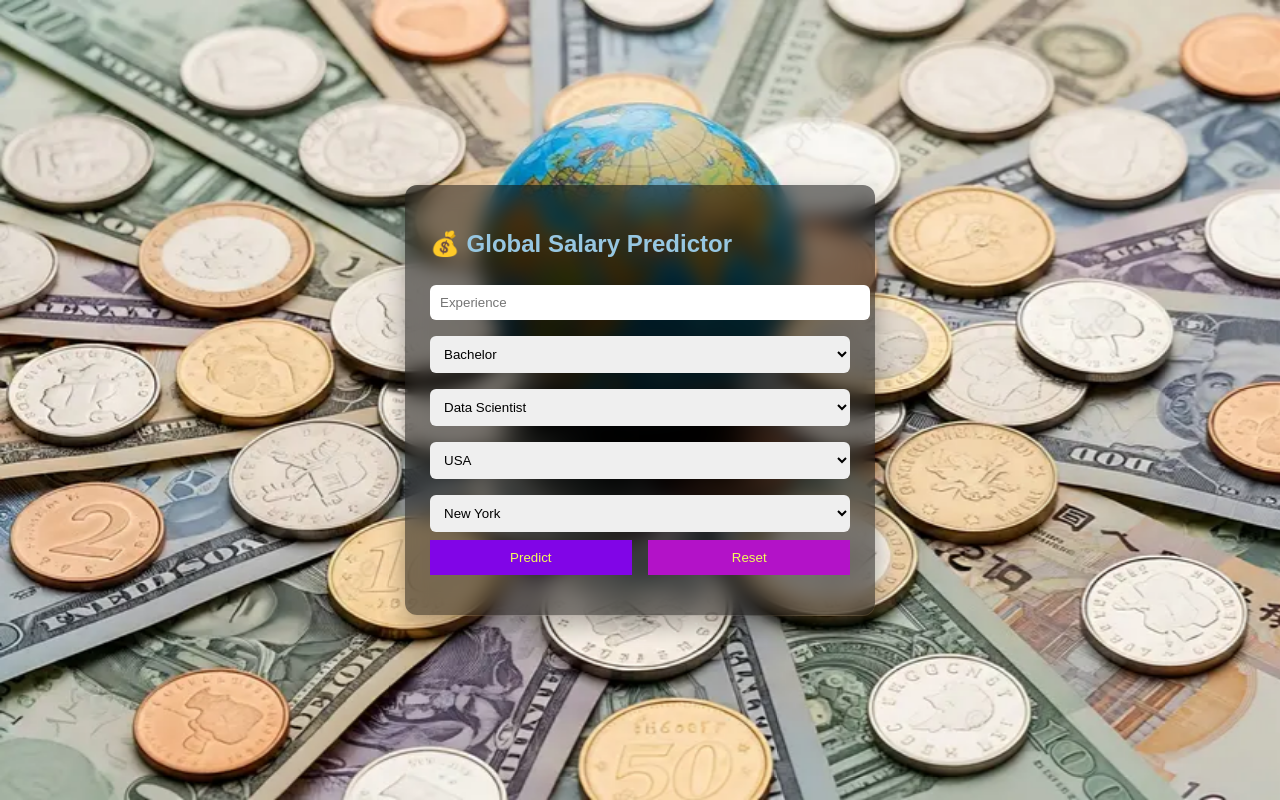
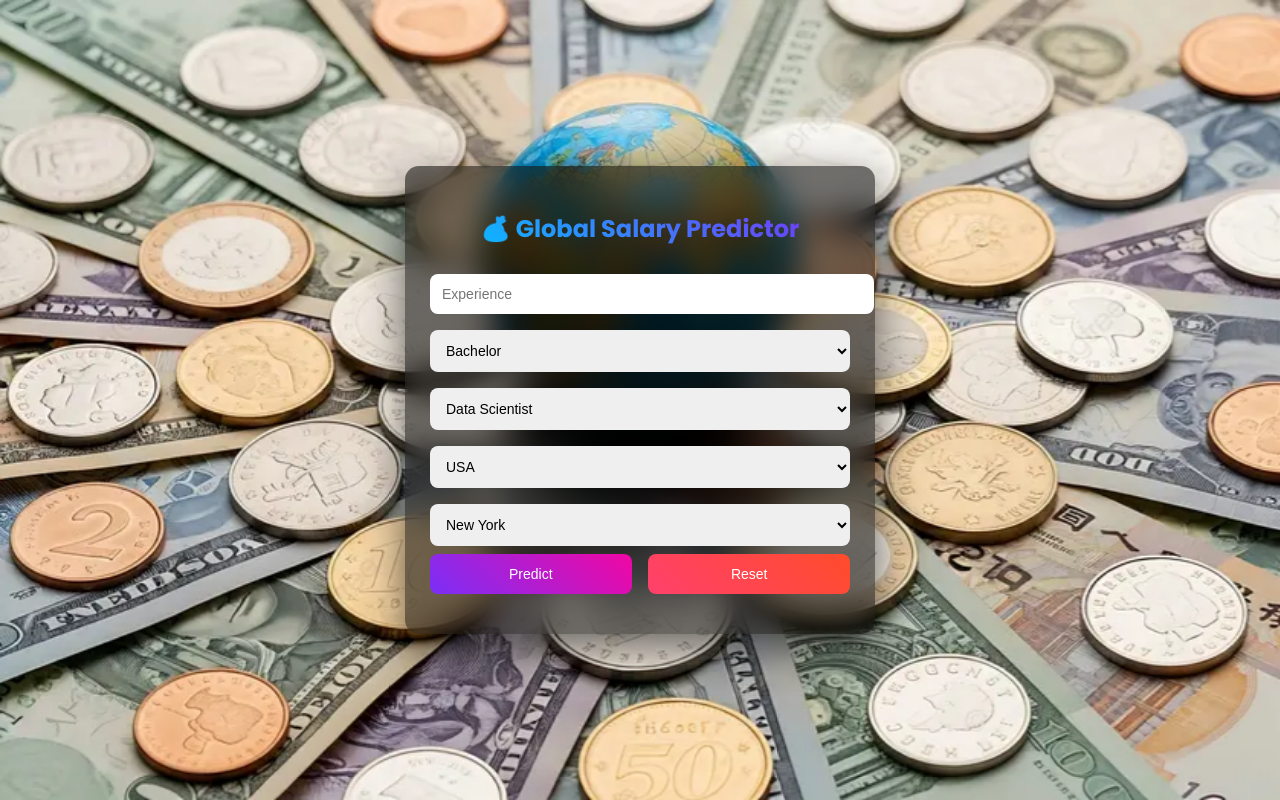
Before and after one commit to Syed07Asif/Global_Salary_Predictor, a Flask app: page / in a window 1280 px wide. Run offline with Flask 3, Linux system fonts and the light colour scheme; parts of the project's set-up code (start-up, migrations or seed data) failed here and were passed over.

Commit message:
Final version ready for deployment

```diff
--- a/templates/index.html
+++ b/templates/index.html
@@ -3,19 +3,23 @@
 <head>
     <title>Global Salary Predictor</title>
 
+    <meta name="viewport" content="width=device-width, initial-scale=1.0">
+
+    <!-- 🔥 GOOGLE FONTS -->
+    <link href="https://fonts.googleapis.com/css2?family=Poppins:wght@600;700&family=Inter:wght@300;400;500&display=swap" rel="stylesheet">
+
     <style>
         body {
             margin: 0;
-            font-family: Arial;
-            height: 100vh;
+            font-family: 'Inter', sans-serif;
+            min-height: 100vh;
             display: flex;
-            justify-content: center;   /* horizontal center */
-            align-items: center;       /* vertical center */
-            overflow: hidden;
+            justify-content: center;
+            align-items: center;
             background: url("/static/images/GSP_bg1.jpg") no-repeat center center/cover;
         }
 
-        /* Background slideshow */
+        /* Background */
         .background {
             position: fixed;
             width: 100%;
@@ -36,44 +40,87 @@
             opacity: 1;
         }
 
-        /* Glass card */
+        /* Container */
         .container {
-            width: 420px;
-            background: rgba(0, 0, 0, 0.5);
-             padding: 25px;
-            border-radius: 12px;
-            backdrop-filter: blur(10px);
-            box-shadow: 0px 10px 25px rgba(0,0,0,0.3);
-            color: rgb(151, 199, 225);
-}
+            width: 90%;
+            max-width: 420px;
+            background: rgba(0, 0, 0, 0.55);
+            padding: 25px;
+            border-radius: 14px;
+            backdrop-filter: blur(15px);
+            box-shadow: 0px 15px 45px rgba(0,0,0,0.6);
+            color: white;
+        }
+
+        /* 🔥 GRADIENT TITLE */
+        h2 {
+            font-family: 'Poppins', sans-serif;
+            text-align: center;
+            font-size: 24px;
+            background: linear-gradient(45deg, #00c6ff, #7b2ff7);
+            -webkit-background-clip: text;
+            -webkit-text-fill-color: transparent;
+            margin-bottom: 20px;
+        }
+
         input, select {
             width: 100%;
-            padding: 10px;
+            padding: 12px;
             margin: 8px 0;
-            border-radius: 6px;
+            border-radius: 8px;
             border: none;
+            font-size: 14px;
+        }
+
+        .btn-group {
+            display: flex;
+            justify-content: space-between;
         }
 
         button {
             width: 48%;
-            padding: 10px;
+            padding: 12px;
             border: none;
-            color: rgb(241, 252, 90);
+            color: white;
             cursor: pointer;
+            font-size: 14px;
+            border-radius: 8px;
+            transition: 0.3s;
         }
 
         .predict {
-            background: #8105e7;
+            background: linear-gradient(45deg, #7b2ff7, #f107a3);
         }
 
         .reset {
-            background: #b312c8;
+            background: linear-gradient(45deg, #ff416c, #ff4b2b);
+        }
+
+        button:hover {
+            transform: scale(1.05);
         }
 
         .result {
             text-align: center;
             margin-top: 15px;
-            font-weight: bold;
+            font-weight: 500;
+        }
+
+        /* MOBILE */
+        @media (max-width: 600px) {
+            .container {
+                width: 95%;
+                padding: 15px;
+            }
+
+            .btn-group {
+                flex-direction: column;
+            }
+
+            button {
+                width: 100%;
+                margin-top: 10px;
+            }
         }
     </style>
 
@@ -120,7 +167,6 @@
 
 <body>
 
-<!-- Background slideshow -->
 <div class="background">
     <img src="{{ url_for('static', filename='images/GSP_bg1.jpg') }}" class="active">
     <img src="{{ url_for('static', filename='images/GSP_bg2.jpg') }}">
@@ -157,7 +203,7 @@
 
         <select name="location" id="location"></select>
 
-        <div style="display:flex; justify-content:space-between;">
+        <div class="btn-group">
             <button class="predict" type="submit">Predict</button>
             <button class="reset" type="button" onclick="resetForm()">Reset</button>
         </div>
@@ -179,7 +225,7 @@
         images[index].classList.remove("active");
         index = (index + 1) % images.length;
         images[index].classList.add("active");
-    }, 5000);
+    }, 4000);
 </script>
 
 </body>
```
